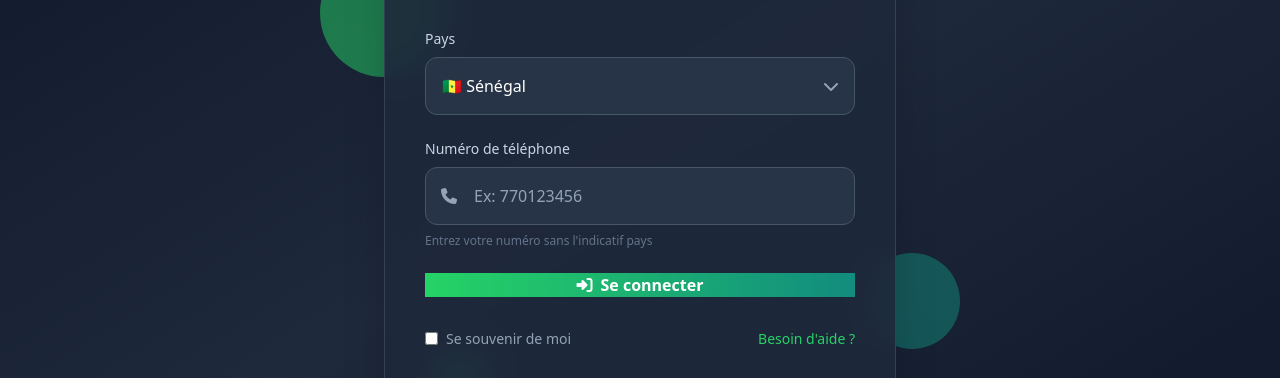
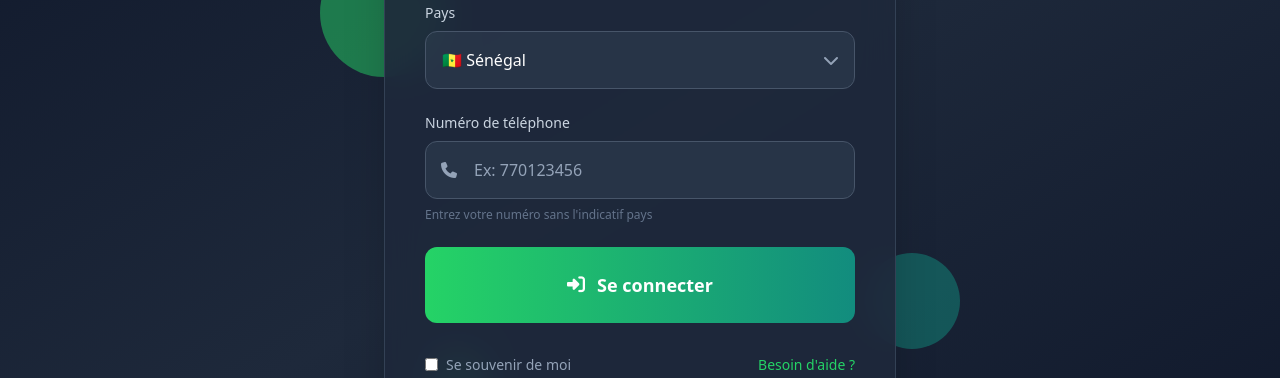
Before and after one commit to Bachir-uchiwA/whatsapp_original, a website built with Vite: page index.html in a window 1280 px wide. Shown: the part 251-629 px from the top of the page. Built offline with nearby package versions, Linux system fonts and the light colour scheme.

Commit message:
third commit

```diff
--- a/index.html
+++ b/index.html
@@ -62,7 +62,7 @@
             <button
                 type="submit"
                 id="submit-btn"
-                class="w-full bg-gradient-to-r from-whatsapp-green to-whatsapp-dark-green text-white rounded-xlp-4 font-semibold hover:shadow-lg hover:from-whatsapp-dark-green hover:to-whatsapp-green transform hover:scale-105 transition-all duration-300 flex items-center justify-center space-x-2 group"
+                class="w-full bg-gradient-to-r from-whatsapp-green to-whatsapp-dark-green text-white rounded-xl p-6 text-lg font-semibold hover:shadow-lg hover:from-whatsapp-dark-green hover:to-whatsapp-green transform hover:scale-105 transition-all duration-300 flex items-center justify-center space-x-3 group"
             >
                 <i class="fas fa-sign-in-alt group-hover:translate-x-1 transition-transform duration-300"></i>
                 <span>Se connecter</span>
```
